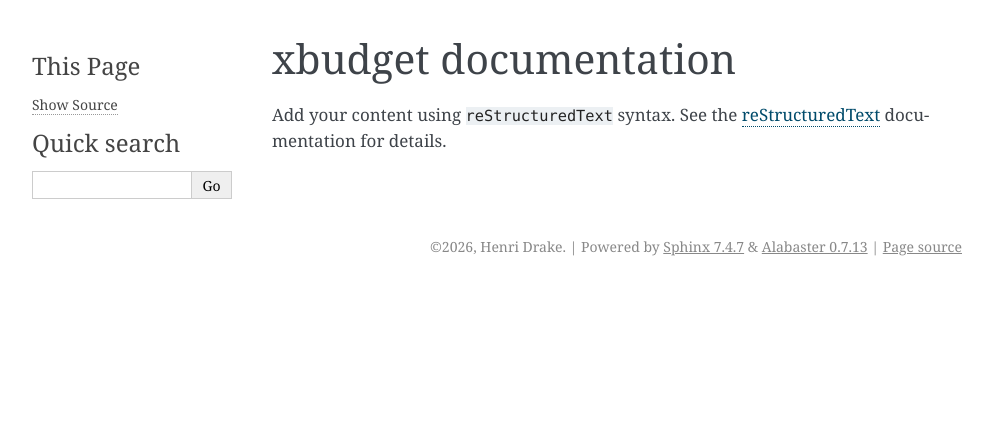
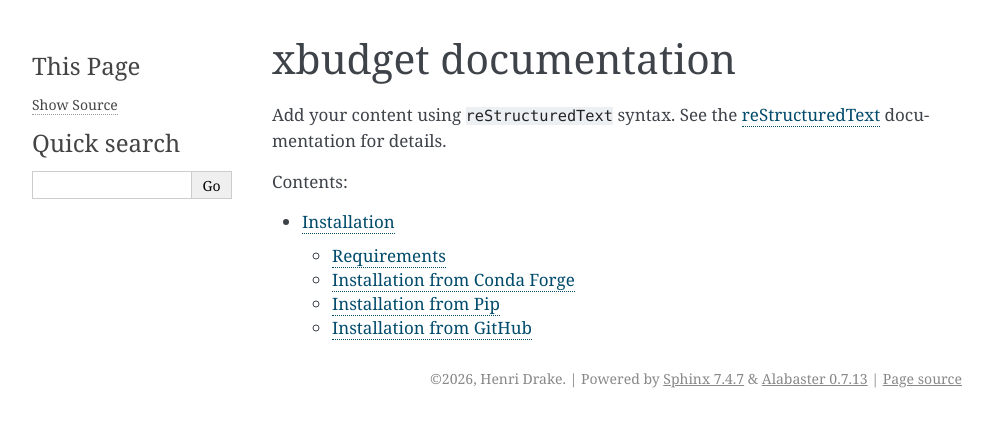
Before and after one commit to hdrake/xbudget, a Sphinx documentation site: the page built from docs/source/index.rst, in a window 1280 px wide. Shown: the top 427 px of the page, without its empty margins (148-1141 px from the left). Built offline with Sphinx 7.4.7, drawn with Linux system fonts in a browser that asks for light colours; some of the changed lines change nothing that is shown.

Commit message:
Add installation page

```diff
--- a/docs/source/conf.py
+++ b/docs/source/conf.py
@@ -3,15 +3,18 @@
 # For the full list of built-in configuration values, see the documentation:
 # https://www.sphinx-doc.org/en/master/usage/configuration.html
 
+# The master toctree document.
+master_doc = "index"
+
 # -- Project information -----------------------------------------------------
 # https://www.sphinx-doc.org/en/master/usage/configuration.html#project-information
+
 
 project = 'xbudget'
 copyright = '2026, Henri Drake'
 author = 'Henri Drake'
 
 from importlib.metadata import version as get_version
-
 release = get_version(project)
 version = ".".join(release.split(".")[:2])
 
@@ -26,5 +29,11 @@
 # -- Options for HTML output -------------------------------------------------
 # https://www.sphinx-doc.org/en/master/usage/configuration.html#options-for-html-output
 
+html_title = f"{project} v{version} documentation"
+
 html_theme = 'alabaster'
 html_static_path = ['_static']
+
+latex_documents = [
+    ("index")
+]
--- a/docs/source/index.rst
+++ b/docs/source/index.rst
@@ -10,3 +10,5 @@
 .. toctree::
    :maxdepth: 2
    :caption: Contents:
+
+   installation
--- /dev/null
+++ b/docs/source/installation.rst
@@ -0,0 +1,45 @@
+
+Installation
+------------
+
+Requirements
+^^^^^^^^^^^^
+
+xbudget is compatible with python 3 (>= version 3.11). It requires xgcm_
+(>= version 0.9.0).
+
+Installation from Conda Forge
+^^^^^^^^^^^^^^^^^^^^^^^^^^^^^
+
+The easiest way to install xbudget along with its dependencies is via conda
+forge::
+
+    conda install -c conda-forge xbudget
+
+
+Installation from Pip
+^^^^^^^^^^^^^^^^^^^^^
+
+An alternative is to use pip::
+
+    pip install xbudget
+
+This will install the latest release from
+`pypi <https://pypi.python.org/pypi>`_.
+
+Installation from GitHub
+^^^^^^^^^^^^^^^^^^^^^^^^
+
+xbudget is under active development. To obtain the latest development version,
+you may clone the `source repository <https://github.com/hdrake/xbudget>`_
+and install it using pip::
+
+    pip install git+https://github.com/hdrake/xbudget.git
+
+More comprehensive instructions for installing a development environment can be found in the Contributor Guide (coming soon).
+
+Users are encouraged to `fork <https://help.github.com/articles/fork-a-repo/>`_
+xbudget and submit issues_ and `pull requests`_.
+
+.. _issues: https://github.com/hdrake/xbudget/issues
+.. _`pull requests`: https://github.com/hdrake/xbudget/pulls
```
